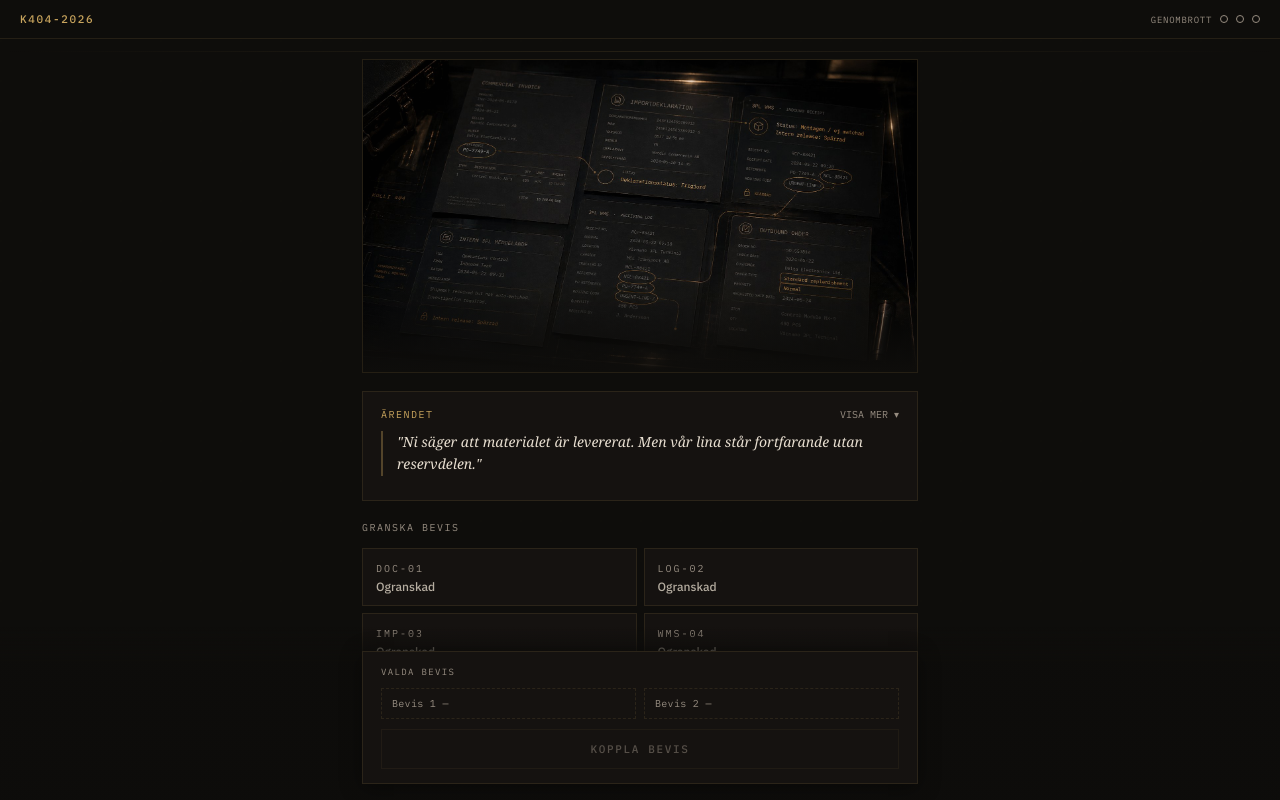
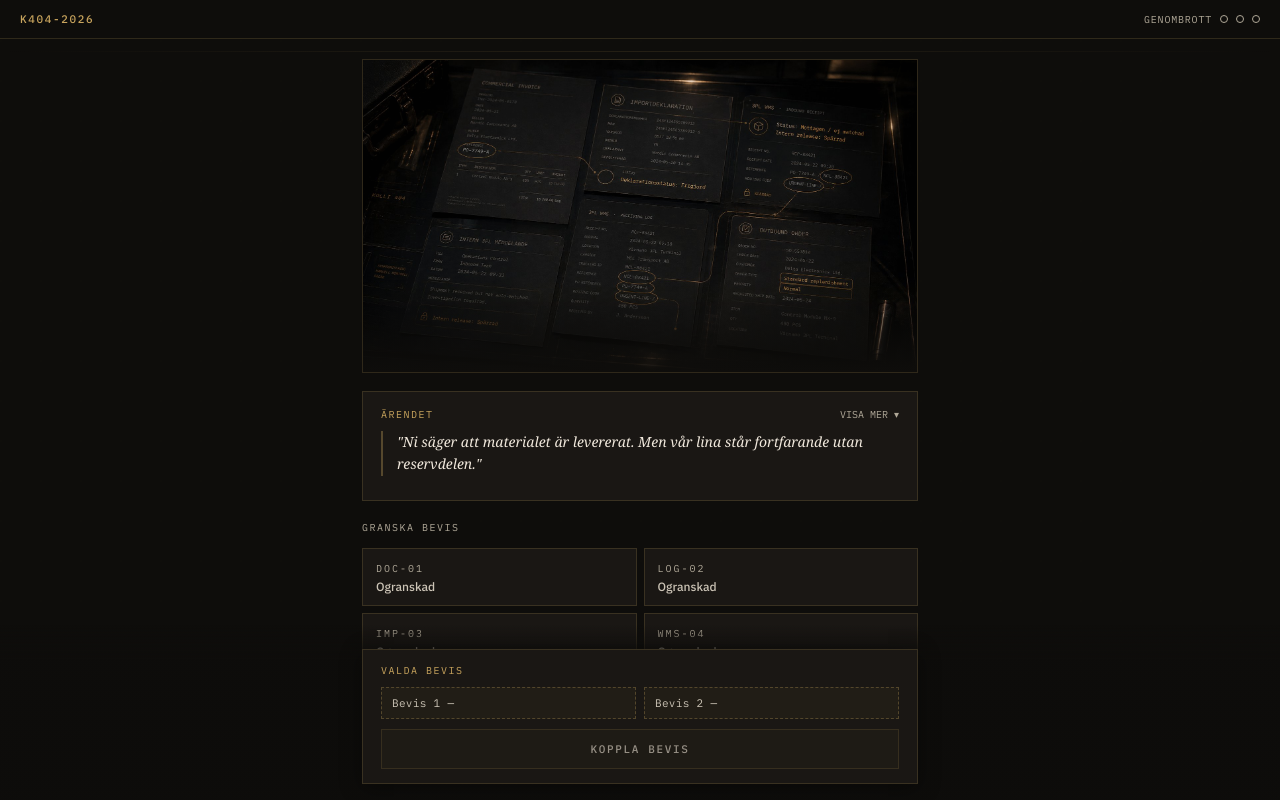
Before and after one commit to Dearpricehunter-AB/kolli404, a React (Vite) app: page / in a window 1280 px wide. Both pictures are taken after a click on the button "ÖPPNA CASE FILE". Built offline with nearby package versions, Linux system fonts and the light colour scheme.

Commit message:
Refactor styles and improve layout in Kolli404

```diff
--- a/src/Kolli404.jsx
+++ b/src/Kolli404.jsx
@@ -47,9 +47,9 @@ const C = {
   gold: "#C8A45D", goldSoft: "rgba(200,164,93,0.14)", goldBorder: "rgba(200,164,93,0.35)",
   goldGlow: "rgba(200,164,93,0.10)", red: "#9F4F46", redSoft: "rgba(159,79,70,0.12)",
   green: "#6F8F72", greenSoft: "rgba(111,143,114,0.12)",
-  bg: "#0E0D0B", card: "#151210", panel: "#1A1610",
-  bdr: "rgba(200,164,93,0.12)", bdrStrong: "rgba(200,164,93,0.25)",
-  txt: "#E7DED0", muted: "#B5ADA0", dim: "#968C80",
+  bg: "#0E0D0B", card: "#1A1714", panel: "#201C16",
+  bdr: "rgba(200,164,93,0.18)", bdrStrong: "rgba(200,164,93,0.35)",
+  txt: "#F0E8DC", muted: "#CCC4B6", dim: "#B0A898",
   sans: "'IBM Plex Sans','Helvetica Neue',sans-serif",
   mono: "'IBM Plex Mono','Courier New',monospace",
   serif: "'Georgia',serif",
@@ -406,7 +406,7 @@ export default function Kolli404() {
     return (
       <div style={{ background: C.card, border: `1px solid ${C.bdr}`, padding: "22px 22px", marginBottom: 12, position: "relative", transform: `rotate(${clue.id % 2 === 0 ? -0.3 : 0.2}deg)`, boxShadow: "0 4px 20px rgba(0,0,0,0.3)" }}>
         {clue.stamp && (
-          <div style={{ position: "absolute", top: 14, right: 16, fontFamily: C.mono, fontSize: 10, letterSpacing: "0.2em", color: C.red, border: `1px solid ${C.red}`, padding: "2px 10px", opacity: 0.5, transform: "rotate(3deg)" }}>{clue.stamp}</div>
+          <div style={{ position: "absolute", top: 14, right: 16, fontFamily: C.mono, fontSize: 11, letterSpacing: "0.2em", color: C.red, border: `1.5px solid ${C.red}`, padding: "3px 12px", opacity: 0.75, transform: "rotate(3deg)" }}>{clue.stamp}</div>
         )}
         <div style={{ fontFamily: C.mono, fontSize: 11, letterSpacing: "0.15em", color: C.muted, marginBottom: 16, paddingBottom: 12, borderBottom: `1px solid ${C.bdr}` }}>{clue.docTitle}</div>
         {clue.fields && renderFields(clue.fields)}
@@ -437,7 +437,7 @@ export default function Kolli404() {
               <span className="k404-border-glow" style={{ fontFamily: C.mono, fontSize: 10, letterSpacing: "0.2em", color: C.red, border: `1px solid ${C.red}`, padding: "3px 12px", display: "inline-block" }}>OLÖST</span>
             </div>
 
-            <div style={{ fontFamily: C.mono, fontSize: 9, color: C.dim, letterSpacing: "0.08em", lineHeight: 2, marginBottom: 18, borderBottom: `1px solid ${C.bdr}`, paddingBottom: 14 }}>
+            <div style={{ fontFamily: C.mono, fontSize: 10, color: C.dim, letterSpacing: "0.08em", lineHeight: 2, marginBottom: 18, borderBottom: `1px solid ${C.bdr}`, paddingBottom: 14 }}>
               <div>CASE ID: K404-2026</div>
               <div>STATUS: DELIVERED TO 3PL — NOT AVAILABLE FOR PRODUCTION</div>
               <div>VALUE AT RISK: 18 400 GBP</div>
@@ -480,7 +480,7 @@ export default function Kolli404() {
       <header style={{ display: "flex", justifyContent: "space-between", alignItems: "center", padding: "12px 20px", borderBottom: `1px solid ${C.bdr}`, background: C.bg, position: "sticky", top: 0, zIndex: 10 }}>
         <span style={{ fontFamily: C.mono, fontSize: 11, letterSpacing: "0.15em", color: C.gold, fontWeight: 500 }}>K404-2026</span>
         <div style={{ display: "flex", alignItems: "center", gap: 8 }}>
-          <span style={{ fontFamily: C.mono, fontSize: 9, color: C.dim, letterSpacing: "0.08em" }}>GENOMBROTT</span>
+          <span style={{ fontFamily: C.mono, fontSize: 10, color: C.dim, letterSpacing: "0.08em" }}>GENOMBROTT</span>
           {[0, 1, 2].map(i => (
             <div key={i} style={{
               width: 8, height: 8, borderRadius: "50%",
@@ -563,7 +563,7 @@ export default function Kolli404() {
             {/* Active document */}
             {ac && (
               <div className="k404-doc-enter" key={ac.id} style={{ marginBottom: 20 }}>
-                <div style={{ fontFamily: C.mono, fontSize: 9, color: C.dim, marginBottom: 6, letterSpacing: "0.1em" }}>KLICKA PÅ MARKERADE FÄLT FÖR ATT VÄLJA BEVIS</div>
+                <div style={{ fontFamily: C.mono, fontSize: 10, color: C.gold, marginBottom: 8, letterSpacing: "0.1em", opacity: 0.8 }}>KLICKA PÅ MARKERADE FÄLT FÖR ATT VÄLJA BEVIS</div>
                 {renderClue(ac)}
               </div>
             )}
@@ -583,12 +583,12 @@ export default function Kolli404() {
           <div className="k404-doc-enter" style={{ paddingBottom: 40 }}>
             {/* Profile */}
             <div style={{ background: C.card, border: `1px solid ${C.goldBorder}`, padding: "28px 22px", textAlign: "center", marginBottom: 34 }}>
-              <div style={{ fontFamily: C.mono, fontSize: 9, color: C.dim, letterSpacing: "0.15em", marginBottom: 16 }}>Genombrott: {btCount} av 3</div>
+              <div style={{ fontFamily: C.mono, fontSize: 10, color: C.dim, letterSpacing: "0.15em", marginBottom: 16 }}>Genombrott: {btCount} av 3</div>
               <h2 style={{ fontFamily: C.mono, fontSize: 18, color: C.gold, fontWeight: 600, marginBottom: 14, letterSpacing: "0.1em" }}>{profile.title}</h2>
               <p style={{ fontFamily: C.sans, fontSize: 12, lineHeight: 1.8, color: C.muted, maxWidth: 400, margin: "0 auto", whiteSpace: "pre-line" }}>{profile.text}</p>
               <div style={{ marginTop: 18 }}>
                 <button onClick={copyResult} style={{
-                  fontFamily: C.mono, fontSize: 9, letterSpacing: "0.15em", color: copied ? C.green : C.gold,
+                  fontFamily: C.mono, fontSize: 10, letterSpacing: "0.15em", color: copied ? C.green : C.gold,
                   background: "transparent", border: `1px solid ${copied ? C.green : C.goldBorder}`, padding: "8px 18px", cursor: "pointer", transition: "all 0.2s",
                 }}>{copied ? "KOPIERAT" : "KOPIERA RESULTAT"}</button>
               </div>
@@ -601,7 +601,7 @@ export default function Kolli404() {
 
             {/* Case closure */}
             <div style={{ marginBottom: 34 }}>
-              <div style={{ fontFamily: C.mono, fontSize: 9, letterSpacing: "0.2em", color: C.dim, marginBottom: 6 }}>CASE CLOSURE</div>
+              <div style={{ fontFamily: C.mono, fontSize: 10, letterSpacing: "0.2em", color: C.dim, marginBottom: 6 }}>CASE CLOSURE</div>
               <h2 style={{ fontFamily: C.mono, fontSize: 14, letterSpacing: "0.1em", color: C.txt, marginBottom: 26, paddingBottom: 14, borderBottom: `1px solid ${C.bdr}`, fontWeight: 500 }}>KOLLI 404</h2>
               {[
                 { num: "01", title: "UTGÅNGSLÄGE", text: "Godset var aldrig fysiskt försvunnet.\n\nImportdeklarationen hade status Frigjord. Transportören hade levererat till 3PL. 3PL hade tagit emot kollit i WMS.\n\nMen materialet var inte operativt tillgängligt för produktionen.\n\nFelet låg inte i en enskild status, utan i antagandet att statusarna betydde samma sak." },
@@ -610,7 +610,7 @@ export default function Kolli404() {
                 { num: "04", title: "PRIORITETSGLAPPET", text: "När ärendet till slut kopplades till rätt PO skapades outbound-ordern som standard replenishment med normal prioritet.\n\nTidsfönstret — produktionskritiskt före 14:00 — var redan passerat vid 14:32.\n\nÄven om ordern hade flaggats som urgent vid den tidpunkten hade materialet inte nått produktionslinan i tid." },
               ].map((s, i) => (
                 <div key={i} style={{ marginBottom: 22 }}>
-                  <div style={{ fontFamily: C.mono, fontSize: 9, color: C.gold, letterSpacing: "0.1em", marginBottom: 6 }}>{s.num} — {s.title}</div>
+                  <div style={{ fontFamily: C.mono, fontSize: 10, color: C.gold, letterSpacing: "0.1em", marginBottom: 6 }}>{s.num} — {s.title}</div>
                   <p style={{ fontFamily: C.sans, fontSize: 12, lineHeight: 1.8, color: C.muted, whiteSpace: "pre-line" }}>{s.text}</p>
                 </div>
               ))}
@@ -618,27 +618,27 @@ export default function Kolli404() {
 
             {/* Cost */}
             <div style={{ background: C.card, border: `1px solid ${C.bdr}`, padding: "20px 18px", marginBottom: 34 }}>
-              <div style={{ fontFamily: C.mono, fontSize: 9, letterSpacing: "0.15em", color: C.dim, marginBottom: 6 }}>05 — KOSTNADSEFFEKT</div>
-              <div style={{ fontFamily: C.mono, fontSize: 9, letterSpacing: "0.1em", color: C.muted, marginBottom: 14 }}>DEN SYNLIGA KOSTNADEN</div>
+              <div style={{ fontFamily: C.mono, fontSize: 10, letterSpacing: "0.15em", color: C.dim, marginBottom: 6 }}>05 — KOSTNADSEFFEKT</div>
+              <div style={{ fontFamily: C.mono, fontSize: 10, letterSpacing: "0.1em", color: C.muted, marginBottom: 14 }}>DEN SYNLIGA KOSTNADEN</div>
               {COSTS_VISIBLE.map((c, i) => (
                 <div key={i} style={{ display: "flex", justifyContent: "space-between", fontFamily: C.mono, fontSize: 11, color: c.bold ? C.gold : C.txt, padding: "5px 0", borderBottom: c.bold ? "none" : `1px solid ${C.bdr}`, fontWeight: c.bold ? 600 : 400, ...(c.bold ? { borderTop: `1px solid ${C.bdr}`, marginTop: 6, paddingTop: 10 } : {}) }}>
                   <span>{c.l}</span><span>{c.v}</span>
                 </div>
               ))}
-              <div style={{ fontFamily: C.mono, fontSize: 9, letterSpacing: "0.1em", color: C.muted, marginTop: 26, marginBottom: 10 }}>DEN DOLDA KOSTNADEN</div>
+              <div style={{ fontFamily: C.mono, fontSize: 10, letterSpacing: "0.1em", color: C.muted, marginTop: 26, marginBottom: 10 }}>DEN DOLDA KOSTNADEN</div>
               {COSTS_HIDDEN.map((c, i) => <p key={i} style={{ fontFamily: C.sans, fontSize: 12, color: C.dim, fontStyle: "italic", marginBottom: 3 }}>{c}</p>)}
             </div>
 
             {/* DPH */}
             <div style={{ textAlign: "center", padding: "28px 0 16px" }}>
-              <div style={{ fontFamily: C.mono, fontSize: 9, letterSpacing: "0.15em", color: C.dim, marginBottom: 18 }}>06 — NOTERING</div>
+              <div style={{ fontFamily: C.mono, fontSize: 10, letterSpacing: "0.15em", color: C.dim, marginBottom: 18 }}>06 — NOTERING</div>
               <p style={{ fontFamily: C.sans, fontSize: 13, color: C.muted, marginBottom: 4 }}>Det här var ett fiktivt fall.</p>
               <p style={{ fontFamily: C.sans, fontSize: 13, color: C.muted, marginBottom: 16 }}>Men mönstret är verkligt.</p>
               <p style={{ fontFamily: C.serif, fontSize: 14, fontStyle: "italic", color: C.txt, marginBottom: 4, lineHeight: 1.6 }}>Alla hade rätt i sitt system.</p>
               <p style={{ fontFamily: C.serif, fontSize: 14, fontStyle: "italic", color: C.txt, marginBottom: 24, lineHeight: 1.6 }}>Ingen hade hela bilden.</p>
               <div style={{ height: 1, background: C.bdr, maxWidth: 60, margin: "0 auto 18px" }} />
               <p style={{ fontFamily: C.mono, fontSize: 12, letterSpacing: "0.2em", color: C.gold, fontWeight: 500, marginBottom: 4 }}>DearPriceHunter</p>
-              <p style={{ fontFamily: C.mono, fontSize: 9, color: C.dim, letterSpacing: "0.1em" }}>Beslutsstöd för kostnad, risk och logistikdata.</p>
+              <p style={{ fontFamily: C.mono, fontSize: 10, color: C.dim, letterSpacing: "0.1em" }}>Beslutsstöd för kostnad, risk och logistikdata.</p>
             </div>
           </div>
         )}
@@ -659,14 +659,14 @@ export default function Kolli404() {
               padding: "14px 18px", transition: "all 0.3s",
               boxShadow: selectedEvidence.length === 2 ? `0 0 20px ${C.goldGlow}` : "0 4px 20px rgba(0,0,0,0.4)",
             }}>
-              <div style={{ fontFamily: C.mono, fontSize: 9, letterSpacing: "0.15em", color: C.dim, marginBottom: 10 }}>VALDA BEVIS</div>
+              <div style={{ fontFamily: C.mono, fontSize: 10, letterSpacing: "0.15em", color: C.gold, marginBottom: 10 }}>VALDA BEVIS</div>
               <div style={{ display: "flex", gap: 8, marginBottom: 10, minHeight: 32, alignItems: "center" }}>
                 {[0, 1].map(i => (
                   <div key={i} style={{
-                    flex: 1, fontFamily: C.mono, fontSize: 10, padding: "8px 10px",
-                    border: `1px dashed ${selectedEvidence[i] ? C.gold : C.bdr}`,
-                    color: selectedEvidence[i] ? C.gold : C.dim,
-                    background: selectedEvidence[i] ? C.goldSoft : "transparent",
+                    flex: 1, fontFamily: C.mono, fontSize: 11, padding: "8px 10px",
+                    border: `1px dashed ${selectedEvidence[i] ? C.gold : "rgba(200,164,93,0.3)"}`,
+                    color: selectedEvidence[i] ? C.gold : C.muted,
+                    background: selectedEvidence[i] ? C.goldSoft : "rgba(200,164,93,0.04)",
                     transition: "all 0.25s", letterSpacing: "0.03em",
                     cursor: selectedEvidence[i] ? "pointer" : "default",
                   }}
@@ -692,7 +692,7 @@ export default function Kolli404() {
                     ? { background: C.goldSoft, color: C.gold, border: `1px solid ${C.goldBorder}` }
                     : selectedEvidence.length === 2
                     ? { background: C.goldSoft, color: C.gold, border: `1px solid ${C.goldBorder}` }
-                    : { background: "transparent", color: C.dim, border: `1px solid ${C.bdr}`, opacity: 0.5 }),
+                    : { background: "rgba(200,164,93,0.04)", color: C.muted, border: `1px solid rgba(200,164,93,0.2)`, opacity: 0.7 }),
                 }}
               >
                 {connectResult === "success" ? "✓ GENOMBROTT HITTAT"
```
